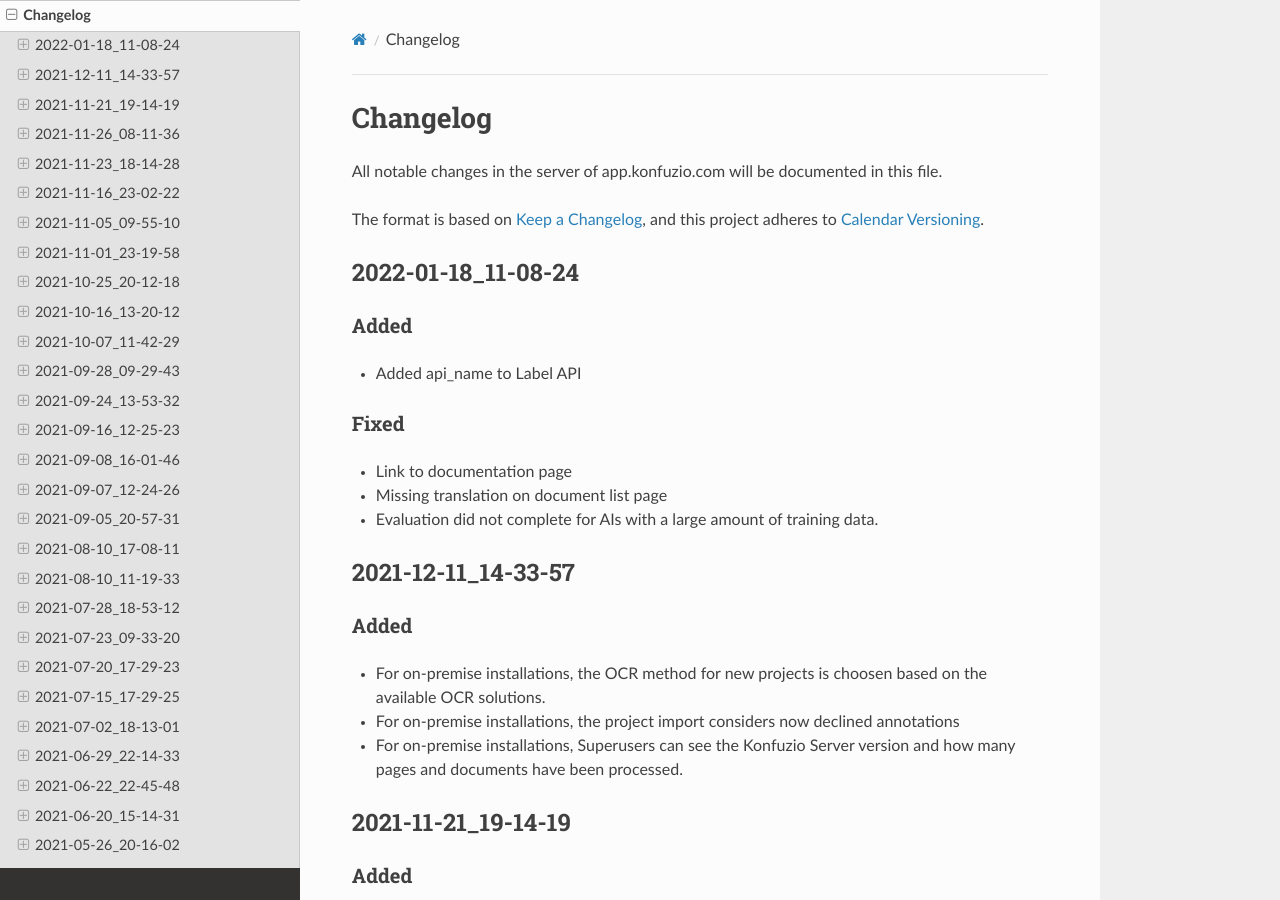
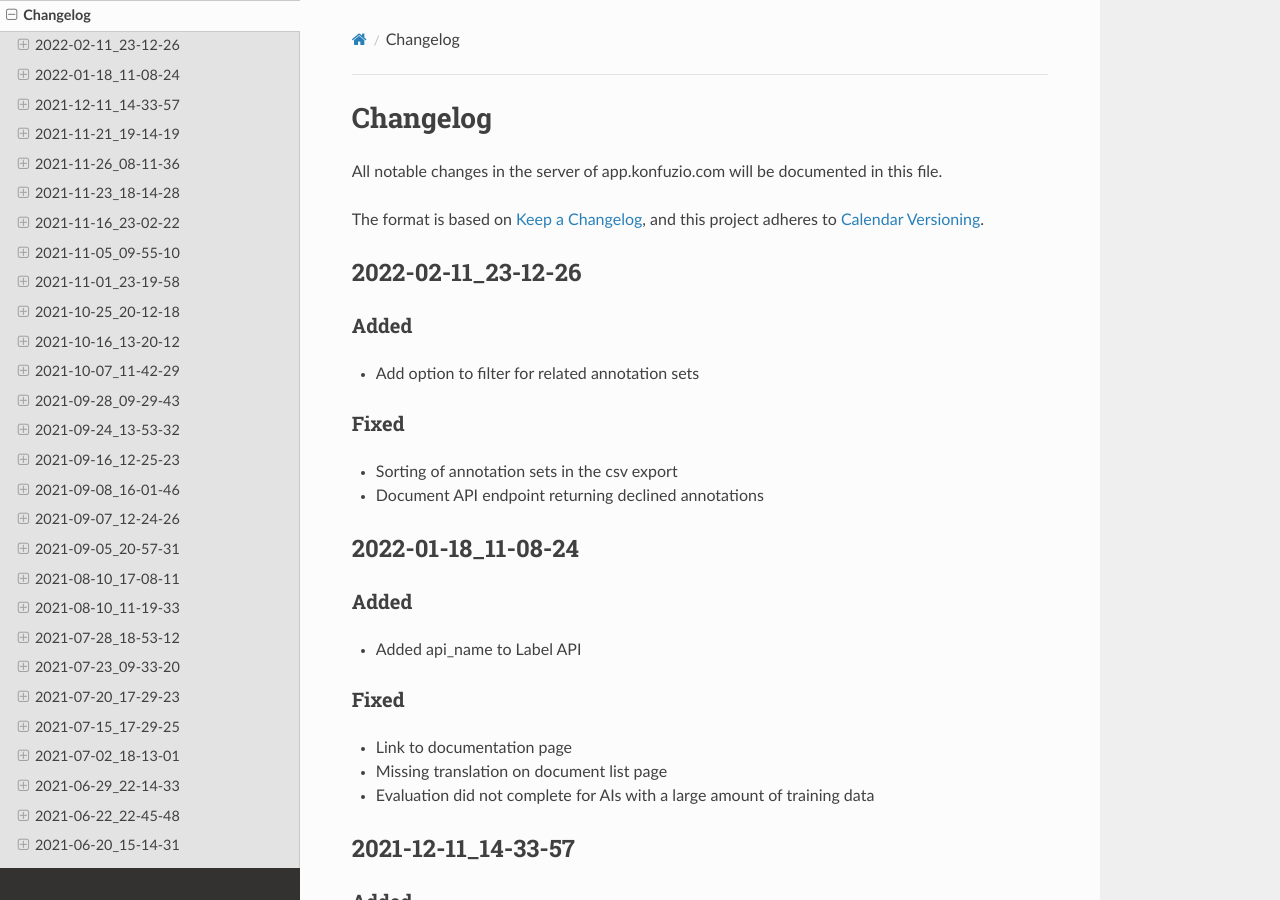
Before and after one commit to konfuzio-ai/konfuzio-sdk, a Sphinx documentation site: the page built from docs/web/changelog_app.md, in a window 1280 px wide and 900 px high. Built offline with Sphinx 7.4.7 and the Read the Docs theme 2.0.0, drawn with Linux system fonts in a browser that asks for light colours.

Commit message:
Update changelog_app.md

```diff
--- a/docs/web/changelog_app.md
+++ b/docs/web/changelog_app.md
@@ -8,6 +8,15 @@ All notable changes in the server of app.konfuzio.com will be documented in this
 The format is based on [Keep a Changelog](https://keepachangelog.com/en/1.0.0/),
 and this project adheres to [Calendar Versioning](https://calver.org/overview.html).
 
+## 2022-02-11_23-12-26
+
+### Added
+- Add option to filter for related annotation sets
+
+### Fixed
+- Sorting of annotation sets in the csv export
+- Document API endpoint returning declined annotations
+
 ## 2022-01-18_11-08-24
 
 ### Added
@@ -16,7 +25,7 @@ and this project adheres to [Calendar Versioning](https://calver.org/overview.ht
 ### Fixed
 - Link to documentation page
 - Missing translation on document list page
-- Evaluation did not complete for AIs with a large amount of training data.
+- Evaluation did not complete for AIs with a large amount of training data
 
 ## 2021-12-11_14-33-57
 
```
